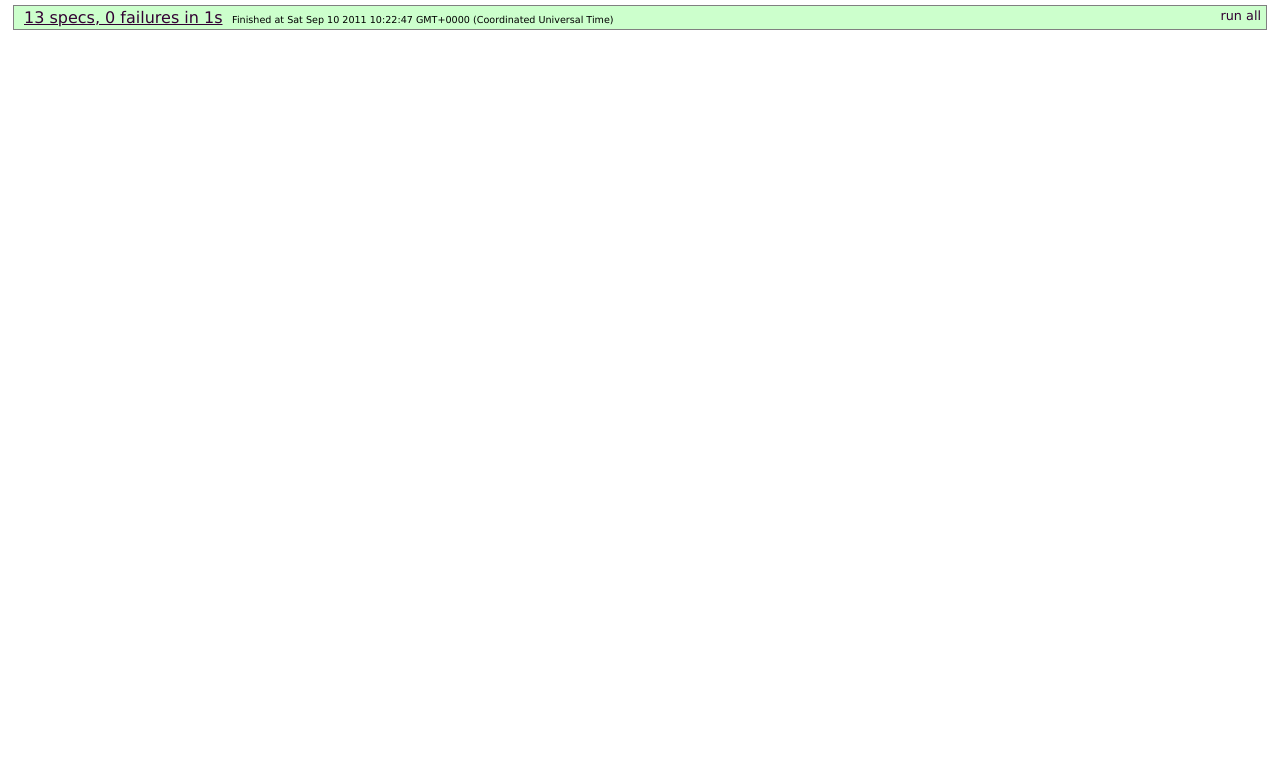
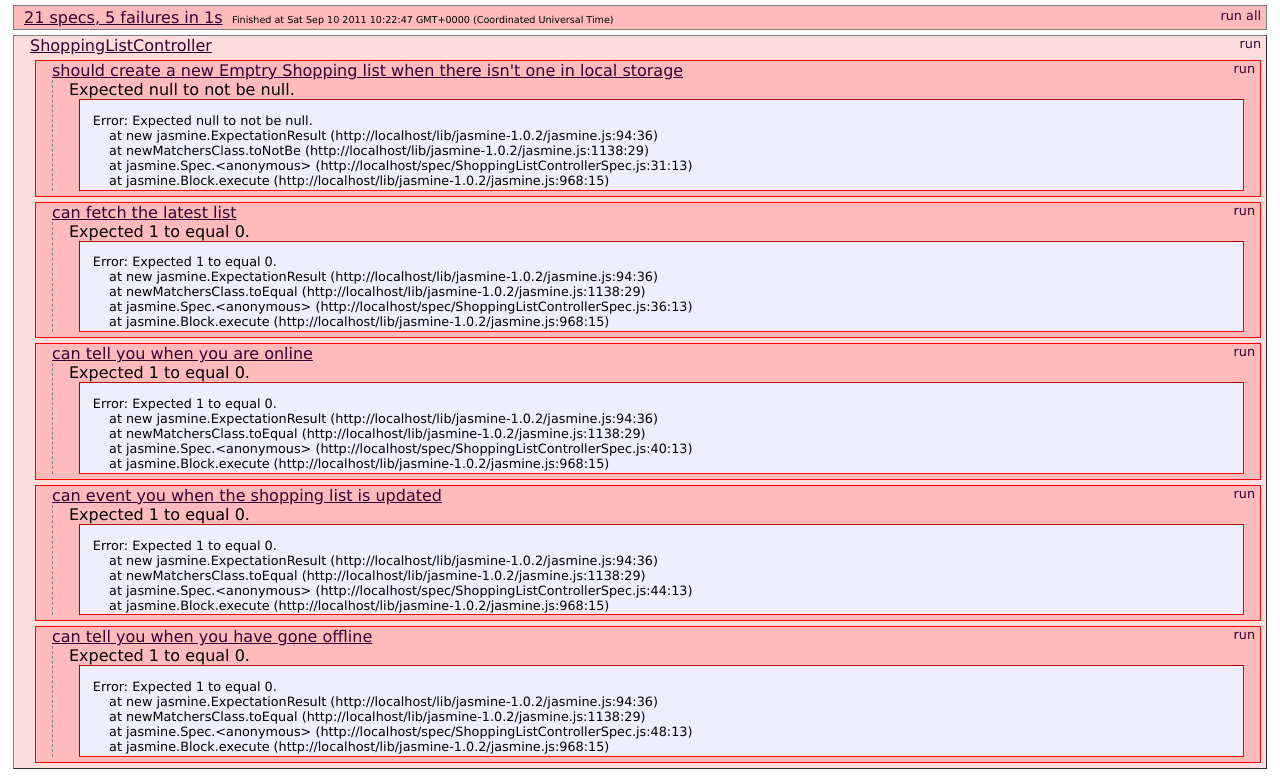
Before and after one commit to mazhewitt/ShoppingList, a plain HTML site: page test.html in a window 1280 px wide. Shown: the part 37-814 px from the top of the page. Drawn offline with Linux system fonts and the light colour scheme.

Commit message:
Added ShoppingList Controller

```diff
--- a/spec/GoogleTasksSpec.js
+++ b/spec/GoogleTasksSpec.js
@@ -67,7 +67,18 @@ describe("GoogleTasksAPI", function () {
    	var thislist = tl;
    	  var tasklist = jQuery.parseJSON(thislist);
 	});
+
+	it ("should raise an event when cannot authenticate ", function () {
+
+		});
+	it ("should raise an event when cannot get the shopping list ", function(){
+
+	});
+
 });
+
+
+
 
 var tl = '\
 {\
--- /dev/null
+++ b/spec/ShoppingListControllerSpec.js
@@ -0,0 +1,53 @@
+/**
+ * @author mazda
+ */
+describe("ShoppingListController", function() {
+
+  var localStorage_get;
+  var localStorage_set;
+
+  beforeEach(function () {
+  	// Refresh Key is held in local storage - so let's stub that
+	localStorage_get = sinon.stub(localStorage, "getItem");
+	localStorage_set = sinon.stub(localStorage, "setItem");
+  });
+
+  afterEach(function () {
+    localStorage_get.restore();
+	localStorage_set.restore();
+  });
+
+  it("can combine the stored list with the remote list", function() {
+	var slc = window.ShoppingListContoller;
+
+
+  });
+
+  it("should create a new Emptry Shopping list when there isn't one in local storage", function() {
+
+	localStorage_get.withArgs("ShoppingList").returns(null);
+	var slc = window.ShoppingListContoller;
+	var sl = slc.getStoredShoppingList();
+	expect(sl).toNotBe(null);
+
+  });
+
+  it("can fetch the latest list", function() {
+	expect (1).toEqual(0);
+  });
+
+  it("can tell you when you are online", function() {
+	expect (1).toEqual(0);
+  });
+
+  it("can event you when the shopping list is updated", function() {
+	expect (1).toEqual(0);
+  });
+
+  it("can tell you when you have gone offline", function() {
+	expect (1).toEqual(0);
+  });
+
+
+
+});
--- /dev/null
+++ b/src/ShoppingListController.js
@@ -0,0 +1,20 @@
+/**
+ * @author mazda
+ */
+
+
+window.ShoppingListContoller = function (){
+
+
+	var getStoredShoppingList = function(data){
+		return null;
+	};
+
+
+
+	return{  // return public API
+
+		getStoredShoppingList: getStoredShoppingList
+	};
+
+}();
--- a/test.html
+++ b/test.html
@@ -17,13 +17,14 @@
   <script type="text/javascript" src="lib/date.format.js"></script>
   <script type="text/javascript" src="src/ShoppingItem.js"></script>
   <script type="text/javascript" src="src/ShoppingList.js"></script>
+  <script type="text/javascript" src="src/ShoppingListController.js"></script>
   <script type="text/javascript" src="src/GoogleTasks.js"></script>
   <!-- include spec files here... -->
   <script type="text/javascript" src="spec/SpecHelper.js"></script>
   <script type="text/javascript" src="spec/ShoppingItemSpec.js"></script>
   <script type="text/javascript" src="spec/ShoppingListSpec.js"></script>
   <script type="text/javascript" src="spec/GoogleTasksSpec.js"></script>
-
+  <script type="text/javascript" src="spec/ShoppingListControllerSpec.js"></script>
 
 </head>
 <body>
```
